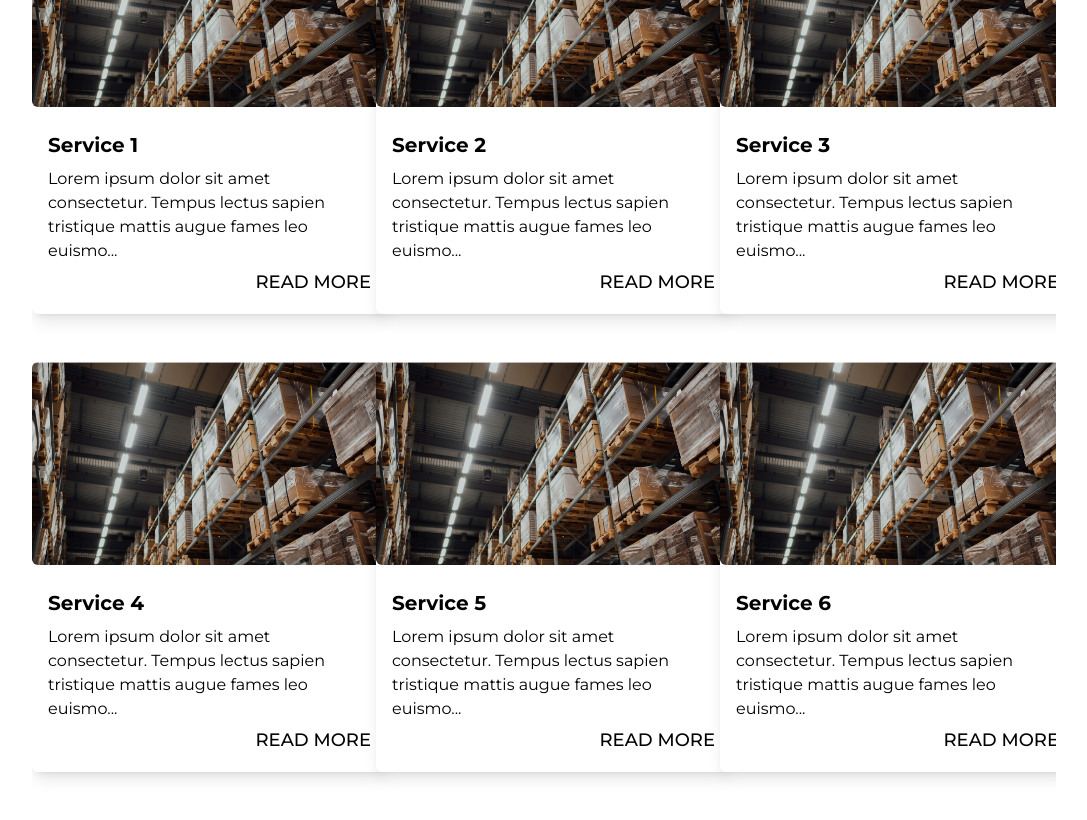
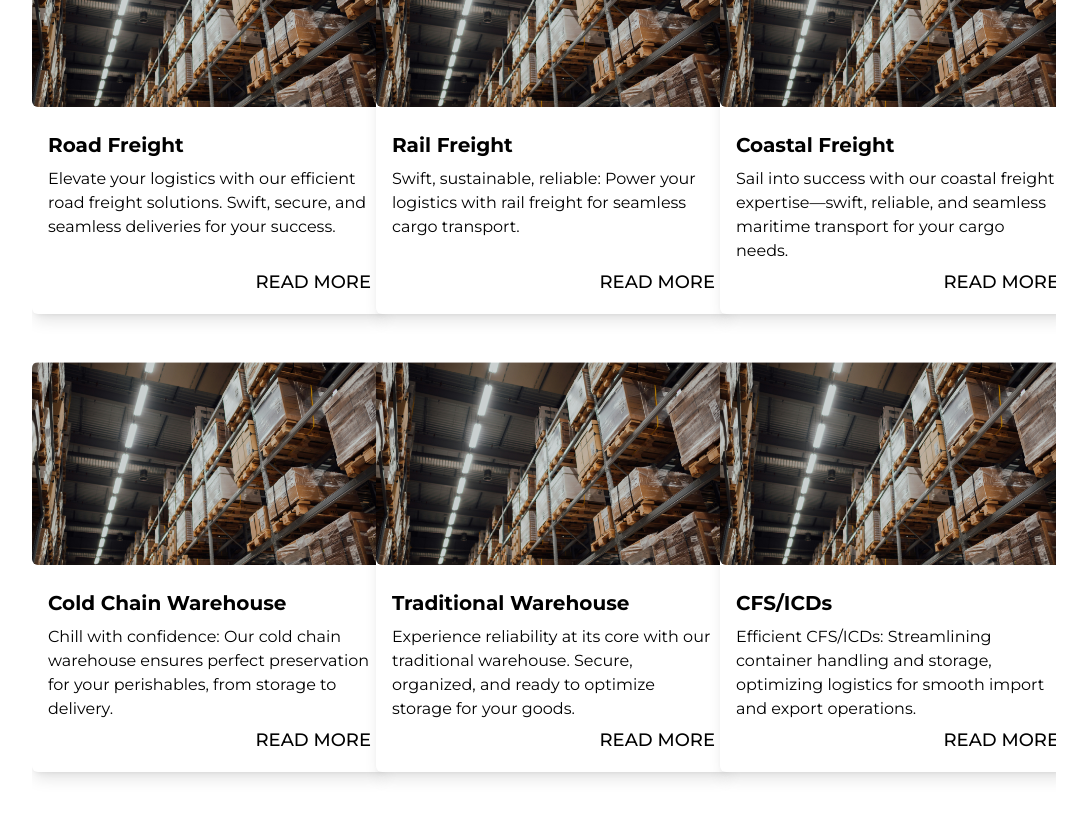
Before and after one commit to Vivek7038/lcm-logistics-next, a Next.js app: page / in a window 1280 px wide. Shown: the part 1040-1860 px from the top of the page, without its empty margins (96-1183 px from the left). Built offline with nearby package versions, Linux system fonts and the light colour scheme.

Commit message:
updated services content

```diff
--- a/app/_components/Services-card.js
+++ b/app/_components/Services-card.js
@@ -25,7 +25,8 @@ export default function Card({ item, index = 1 }) {
                     {item.name}
                 </p>
                 <p>
-                    {item.desc.slice(0, 100)}{"..."}
+
+                    {item.short}
                 </p>
                 <a className={"absolute pt-4  font-medium md:right-4 md:bottom-4 cursor-pointer text-sm md:text-md lg:text-md xl:text-lg group md:mt-16"} onClick={() => handleClick(item)}>
                     READ MORE
--- a/app/data.js
+++ b/app/data.js
@@ -20,34 +20,46 @@ export const FaqData = [
 
 export const data = [
     {
-        name: "service 1",
-        desc: `Lorem ipsum dolor sit amet consectetur. Tempus lectus sapien tristique mattis augue fames leo euismod. Curabitur dictum quisque arcu posuere vestibulum euismod turpis. Sed consequat velit donec adipiscing a. Euismod feugiat morbi justo id suspendisse neque dis quam. Malesuada morbi diam proin volutpat nulla erat. Curabitur ultrices tortor viverra dignissim commodo. Interdum.
-         Lorem ipsum dolor sit amet consectetur. Tempus lectus sapien tristique mattis augue fames leo euismod. Curabitur dictum quisque arcu posuere vestibulum euismod turpis. Sed consequat velit donec adipiscing a. Euismod feugiat morbi justo id suspendisse neque dis quam. Malesuada morbi diam proin volutpat nulla erat. Curabitur ultrices tortor viverra dignissim commodo. Interdum`,
+        name: "Road freight",
+        desc: `At our company, we prioritize timely delivery, cost-effectiveness, and reliability. With a flexible fleet and experienced drivers, we ensure your cargo reaches its destination promptly. Our commitment to customer satisfaction includes clear communication, transparency, and personalized support. We're also dedicated to sustainability, minimizing our environmental footprint. Trust us for safe and secure transportation, backed by comprehensive insurance coverage and strict safety protocols. Choose us for unmatched reliability and efficiency in road freight services. `,
+        short:`Elevate your logistics with our efficient road freight solutions. Swift, secure, and seamless deliveries for your success.`,
     },
     {
-        name: "service 2",
-        desc: `Lorem ipsum dolor sit amet consectetur. Tempus lectus sapien tristique mattis augue fames leo euismod. Curabitur dictum quisque arcu posuere vestibulum euismod turpis. Sed consequat velit donec adipiscing a. Euismod feugiat morbi justo id suspendisse neque dis quam. Malesuada morbi diam proin volutpat nulla erat. Curabitur ultrices tortor viverra dignissim commodo. Interdum.
-         Lorem ipsum dolor sit amet consectetur. Tempus lectus sapien tristique mattis augue fames leo euismod. Curabitur dictum quisque arcu posuere vestibulum euismod turpis. Sed consequat velit donec adipiscing a. Euismod feugiat morbi justo id suspendisse neque dis quam. Malesuada morbi diam proin volutpat nulla erat. Curabitur ultrices tortor viverra dignissim commodo. Interdum`,
+        name: "Rail freight ",
+        desc: `Rail freight offers numerous advantages, including cost-effectiveness, reliability, and eco-friendliness. At our company, we leverage the extensive rail network to provide efficient transportation solutions for your cargo. With our strategic partnerships and state-of-the-art facilities, we ensure seamless rail transportation from origin to destination. Our dedicated team of professionals oversees every aspect of your shipment, ensuring timely delivery and unparalleled customer satisfaction. By choosing our rail freight services, you're not only optimizing your logistics operations but also contributing to a greener, more sustainable future. Partner with us today and experience the efficiency and reliability of our rail freight services firsthand.`,
+        short:`Swift, sustainable, reliable: Power your logistics with rail freight for seamless cargo transport.`,
     },
     {
-        name: "service 3",
-        desc: `Lorem ipsum dolor sit amet consectetur. Tempus lectus sapien tristique mattis augue fames leo euismod. Curabitur dictum quisque arcu posuere vestibulum euismod turpis. Sed consequat velit donec adipiscing a. Euismod feugiat morbi justo id suspendisse neque dis quam. Malesuada morbi diam proin volutpat nulla erat. Curabitur ultrices tortor viverra dignissim commodo. Interdum.
-         Lorem ipsum dolor sit amet consectetur. Tempus lectus sapien tristique mattis augue fames leo euismod. Curabitur dictum quisque arcu posuere vestibulum euismod turpis. Sed consequat velit donec adipiscing a. Euismod feugiat morbi justo id suspendisse neque dis quam. Malesuada morbi diam proin volutpat nulla erat. Curabitur ultrices tortor viverra dignissim commodo. Interdum`,
+        name: "Coastal Freight ",
+        desc: `Coastal freight provides a cost-effective and environmentally friendly alternative for shipments traveling by sea. With our extensive network of vessels and strategic ports of call, we ensure seamless transportation along coastal routes. Our experienced team manages every aspect of your shipment, from loading to delivery, ensuring timely and secure transit. By harnessing the power of coastal freight, we help streamline your supply chain while minimizing carbon emissions. Trust us to deliver your cargo safely and efficiently, leveraging the vast potential of coastal shipping. Partner with us today and unlock the benefits of coastal freight for your business.`,
+        short:`Sail into success with our coastal freight expertise—swift, reliable, and seamless maritime transport for your cargo needs.`,
     },
     {
-        name: "service 4",
-        desc: `Lorem ipsum dolor sit amet consectetur. Tempus lectus sapien tristique mattis augue fames leo euismod. Curabitur dictum quisque arcu posuere vestibulum euismod turpis. Sed consequat velit donec adipiscing a. Euismod feugiat morbi justo id suspendisse neque dis quam. Malesuada morbi diam proin volutpat nulla erat. Curabitur ultrices tortor viverra dignissim commodo. Interdum.
-         Lorem ipsum dolor sit amet consectetur. Tempus lectus sapien tristique mattis augue fames leo euismod. Curabitur dictum quisque arcu posuere vestibulum euismod turpis. Sed consequat velit donec adipiscing a. Euismod feugiat morbi justo id suspendisse neque dis quam. Malesuada morbi diam proin volutpat nulla erat. Curabitur ultrices tortor viverra dignissim commodo. Interdum`,
+        name: "Cold chain warehouse ",
+        desc: `Our state-of-the-art facilities are equipped with advanced refrigeration systems and monitoring technology to ensure optimal storage conditions for perishable goods. From food and pharmaceuticals to floral and chemical products, we provide a secure and controlled environment to preserve the integrity of your cargo throughout its journey.
+        At our cold chain warehouses, we prioritize precision and reliability, adhering to strict quality control measures and regulatory standards. Our experienced team meticulously manages inventory, temperature monitoring, and handling procedures to safeguard the freshness and efficacy of your products.
+        With our comprehensive cold chain solutions, you can trust us to deliver peace of mind along with your cargo. Whether you require short-term storage or long-term warehousing, we offer flexible options to accommodate your needs. Our commitment to excellence extends beyond storage, as we provide value-added services such as inventory management, repackaging, and distribution.
+        By choosing our cold chain warehouse services, you gain a strategic partner dedicated to the safe and efficient handling of your temperature-sensitive goods. Experience the reliability and professionalism of our cold chain solutions, and elevate your logistics operations to new heights. Partner with us today and unlock the full potential of your perishable cargo.
+        `,
+        short:`Chill with confidence: Our cold chain warehouse ensures perfect preservation for your perishables, from storage to delivery.`,
     },
     {
-        name: "service 5",
-        desc: `Lorem ipsum dolor sit amet consectetur. Tempus lectus sapien tristique mattis augue fames leo euismod. Curabitur dictum quisque arcu posuere vestibulum euismod turpis. Sed consequat velit donec adipiscing a. Euismod feugiat morbi justo id suspendisse neque dis quam. Malesuada morbi diam proin volutpat nulla erat. Curabitur ultrices tortor viverra dignissim commodo. Interdum.
-         Lorem ipsum dolor sit amet consectetur. Tempus lectus sapien tristique mattis augue fames leo euismod. Curabitur dictum quisque arcu posuere vestibulum euismod turpis. Sed consequat velit donec adipiscing a. Euismod feugiat morbi justo id suspendisse neque dis quam. Malesuada morbi diam proin volutpat nulla erat. Curabitur ultrices tortor viverra dignissim commodo. Interdum`,
+        name: "Traditional warehouse ",
+        desc: `Our warehouses are strategically located for convenient access and efficient distribution, ensuring seamless handling of your inventory. With spacious storage facilities and robust security measures, we prioritize the safety and security of your products throughout their stay.
+        At our traditional warehouses, we offer flexible storage options to accommodate your unique needs, whether you require short-term storage or long-term warehousing solutions. Our experienced team manages inventory with precision, utilizing advanced inventory management systems to track and monitor stock levels in real-time.
+        In addition to storage, we provide value-added services such as order fulfilment, labelling, and packaging to streamline your supply chain and enhance efficiency. With our commitment to excellence and customer satisfaction, you can trust us to deliver reliable and cost-effective warehousing solutions tailored to your business requirements.
+        Experience the reliability and professionalism of our traditional warehouse services and elevate your logistics operations to new heights. Partner with us today and unlock the full potential of your warehousing needs.
+        `,
+        short:`Experience reliability at its core with our traditional warehouse. Secure, organized, and ready to optimize storage for your goods.`,
     },
     {
-        name: "service 6",
-        desc: `Lorem ipsum dolor sit amet consectetur. Tempus lectus sapien tristique mattis augue fames leo euismod. Curabitur dictum quisque arcu posuere vestibulum euismod turpis. Sed consequat velit donec adipiscing a. Euismod feugiat morbi justo id suspendisse neque dis quam. Malesuada morbi diam proin volutpat nulla erat. Curabitur ultrices tortor viverra dignissim commodo. Interdum.
-         Lorem ipsum dolor sit amet consectetur. Tempus lectus sapien tristique mattis augue fames leo euismod. Curabitur dictum quisque arcu posuere vestibulum euismod turpis. Sed consequat velit donec adipiscing a. Euismod feugiat morbi justo id suspendisse neque dis quam. Malesuada morbi diam proin volutpat nulla erat. Curabitur ultrices tortor viverra dignissim commodo. Interdum`,
+        name: "CFS/ICDs ",
+        desc: `Our Container Freight Stations (CFS) and Inland Container Depots (ICD) serve as vital hubs for the efficient movement of goods, offering a range of services to optimize your supply chain.
+        At our CFS/ICD facilities, we provide secure storage, efficient cargo handling, and seamless connectivity to major transportation networks. Whether you're importing, exporting, or transhipping cargo, our strategically located facilities ensure quick turnaround times and cost-effective solutions.
+        Our experienced team manages every aspect of your cargo, from unloading containers to customs clearance and onward delivery. With advanced technology and streamlined processes, we ensure transparency and accountability at every stage of the logistics chain.
+        Additionally, our CFS/ICD services offer value-added solutions such as container stuffing and de-stuffing, cargo consolidation, and warehousing. Whether you require short-term storage or long-term distribution solutions, we have the capabilities to meet your needs.
+        Partner with us for reliable and efficient CFS/ICD services that streamline your logistics operations and drive business growth. Experience the difference of working with a trusted partner committed to excellence and customer satisfaction. Let us optimize your cargo handling needs and propel your business forward.`,
+        short:`Efficient CFS/ICDs: Streamlining container handling and storage, optimizing logistics for smooth import and export operations.`,
     },
 ];
 
--- a/app/page.js
+++ b/app/page.js
@@ -69,8 +69,8 @@ export default function Home() {
                     <div className={"2xl:text-9xl xl:text-8xl md:text-6xl font-bold text-3xl   "}>LCM LOGISTICS</div>
                     <div className={"flex flex-col items-center mt-8 "}>
 
-                        <p>Lorem ipsum dolor sit amet consectetur adipisicing elit. Inventore,</p>
-                        <p>quaerat quisquam cum ratione ea aliquid qui hic recusandae atque corporis.</p>
+                        <p>Streamline Your Supply Chain with Our Comprehensive Logistics Solutions</p>
+
                     </div>
                     <div className={"flex mt-8 items-center"}>
                         <svg width="30" height="32" viewBox="0 0 35 37" fill="none" xmlns="http://www.w3.org/2000/svg">
```
